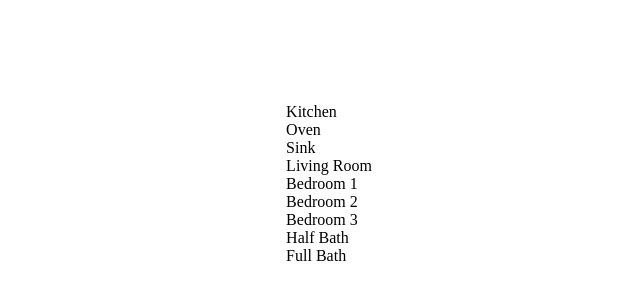
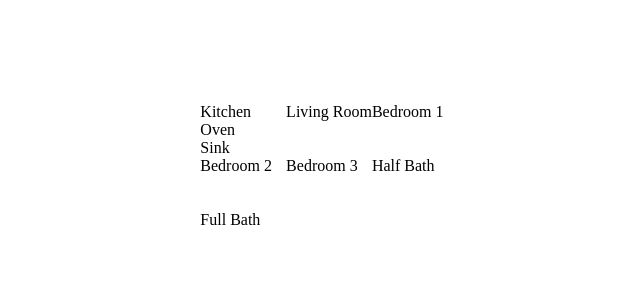
Before and after one commit to saraehutch94/react-floor-plan, a React (Create React App) app: page / in a window 1280 px wide. Shown: the part 224-524 px from the top of the page, without its empty margins (311-951 px from the left). Built offline with nearby package versions, Linux system fonts and the light colour scheme.

Commit message:
start with grid template columns and rows

```diff
--- a/src/components/FloorPlan/FloorPlan.css
+++ b/src/components/FloorPlan/FloorPlan.css
@@ -0,0 +1,5 @@
+.grid-wrapper {
+  display: grid;
+  grid-template-columns: repeat(3, 1fr);
+  grid-template-rows: repeat(3, 1fr);
+}
--- a/src/components/FloorPlan/index.js
+++ b/src/components/FloorPlan/index.js
@@ -6,7 +6,7 @@ import Bathroom from "../Bathroom";
 
 function FloorPlan() {
   return (
-    <div>
+    <div className="grid-wrapper">
       <Kitchen />
       <LivingRoom />
       <Bedroom bedNum={1} />
```
